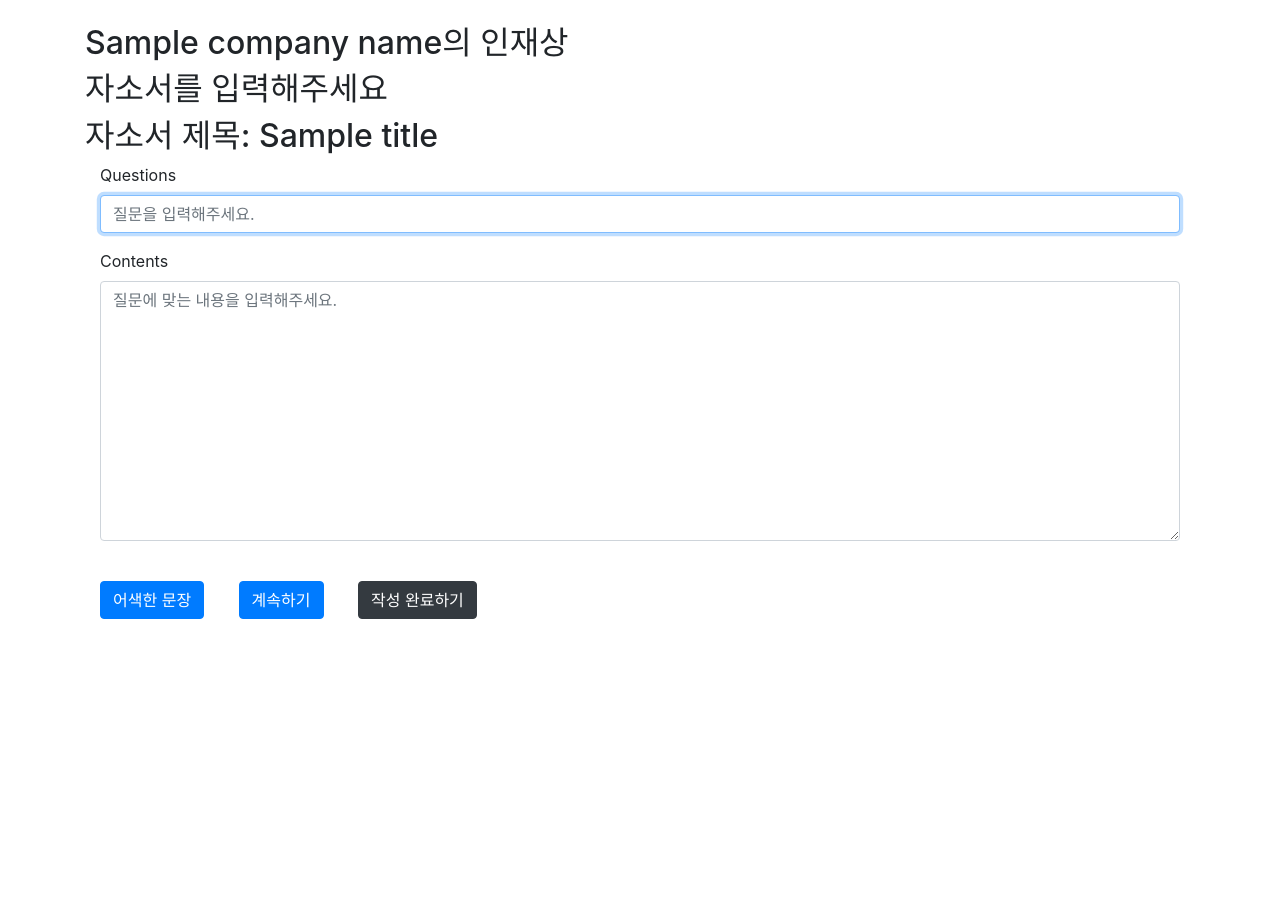
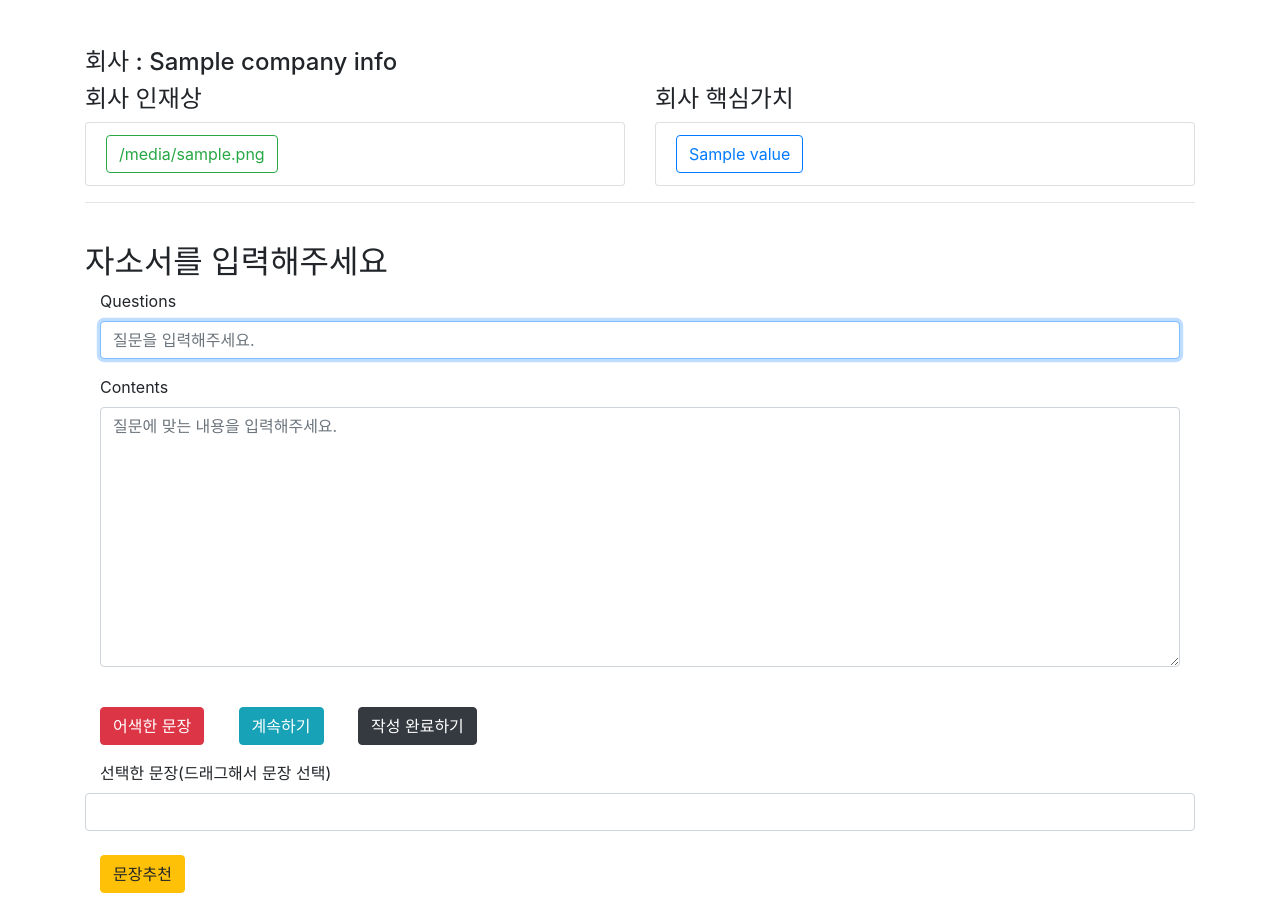
Before and after one commit to Juyoung4/JasoseoAI_project, a Flask app: template 4.web/re-ai/flaskr/templates/jasoWrite.html in a window 1280 px wide. Shown: the part 56-965 px from the top of the page. Before the commit the page ends 675 px from the top, so only its background shows below. Run offline with Flask 2, Linux system fonts and the light colour scheme; the template is opened without the code that fills it: most values are stand-ins (such as "Sample title", 1, 10 or a date in 2020); some libraries are stand-ins or nearby versions.

Commit message:
[ADD] ALL

```diff
--- a/4.web/re-ai/flaskr/templates/jasoWrite.html
+++ b/4.web/re-ai/flaskr/templates/jasoWrite.html
@@ -2,34 +2,56 @@
 
 {% block content %}
 <div class="container">
-    <form class="form-horizontal" method="post" action="/write">
+    <br><br>
+    <h4>회사 : {{CompanyInfo.Name}}</h4>
+    <div class="row">
+        <div class="col-6">
+            <h4>회사 인재상</h4>
+            <ul class="list-group list-group-horizontal">
+                <li class="list-group-item">
+                {% for image in CompanyInfo.ImageQ %}
+                    <button type="button" class="btn btn-outline-success" style="display: inline-block">{{image}}</button>
+                {% endfor %}
+                </li>
+            </ul>
+        </div>
+        <div class="col-6">
+            <h4>회사 핵심가치</h4>
+            <ul class="list-group list-group-horizontal">
+                <li class="list-group-item">
+                {% for value in CompanyInfo.Cvalue %}
+                    <button type="button" class="btn btn-outline-primary" style="display: inline-block">{{value}}</button>
+                {% endfor %}
+                </li>
+            </ul>
+        </div>
+    </div>
+    <hr width = "100%"><br>
+
+    <form class="form-horizontal" method="post" action="jasosul.jasoWrite">
       <fieldset>
-          <!-- Form Name -->
-          <br>
-          <h2>{{CompanyName}}의 인재상</h2>
           <h2>자소서를 입력해주세요</h2>
-          <h2>자소서 제목: {{title}}</h2>
+          <!-- <h5>자소서 제목: {{title}}</h5> -->
           <!-- Text input-->
           <div class="form-group">
-              <label class="col-md-12" for="txtTitle">Questions</label>
+              <label class="col-md-12" for="question">Questions</label>
               <div class="col-md-12">
-                  <input id="txtTitle" name="question" type="text" placeholder="질문을 입력해주세요." class="form-control input-md", autofocus required><!--required : 공백입력시 경고-->
+                  <input id="question" name="question" type="text" placeholder="질문을 입력해주세요." class="form-control input-md", autofocus required><!--required : 공백입력시 경고-->
               </div>
           </div>
           <!-- Textarea -->
           <div class="form-group">
-              <label class="col-md-12" for="txtPost">Contents</label>
+              <label class="col-md-12" for="content">Contents</label>
               <div class="col-md-12">
-                  <textarea class="form-control" id="txtPost" name="content" placeholder="질문에 맞는 내용을 입력해주세요." style="height:260px;" required></textarea>
+                  <textarea class="form-control" id="content" name="content" placeholder="질문에 맞는 내용을 입력해주세요." style="height:260px;" required></textarea>
               </div>
           </div>
-
 
           <!-- 어색한 Button -->
           <div class="form-group" style="display: inline-block">
           <label class="col-md-12 control-label" for="ackwardbutton"></label>
           <div class="col-md-12">
-              <input id="ackwardbutton" name="ackwardbutton" class="btn btn-primary" type="button" value="어색한 문장">
+              <input id="ackwardbutton" name="ackwardbutton" class="btn btn-danger" type="button" value="어색한 문장" onclick="sendContent()">
           </div>
           </div>
 
@@ -37,7 +59,7 @@
           <div class="form-group" style="display: inline-block">
               <label class="col-md-12 control-label" for="continuebutton"></label>
               <div class="col-md-12">
-                  <input id="continuebutton" name="continuebutton" class="btn btn-primary" type="button" value="계속하기">
+                  <input id="continuebutton" name="continuebutton" class="btn btn-info" type="button" value="계속하기">
               </div>
           </div>
           <!-- Button 2 작성 완료하기 -->
@@ -49,5 +71,82 @@
         </div>
       </fieldset>
   </form>
+
+  <label class="col-md-12" for="DragPlace">선택한 문장(드래그해서 문장 선택) </label>
+    <input id="DragTEXT" name="DragTEXT" type="text" class="form-control input-md"></input>
+
+    <!-- 문장 추천 Button -->
+    <div class="form-group" style="display: inline-block">
+        <label class="col-md-12 control-label" for="recommendbutton"></label>
+        <div class="col-md-12">
+            <button type="button" id="recommendbutton" name="recommendbutton" class="btn btn-warning" onclick="sendSentence()">문장추천</button>
+        </div>
+    </div>
+    <div id="list"></div>
 </div>
 {% endblock %}
+
+{% block scripts %}
+<script type="text/javascript">
+    function selectText() {
+        var selectionText = "";
+        if (document.getSelection) {
+            selectionText = document.getSelection();
+        } else if (document.selection) {
+            selectionText = document.selection.createRange().text;
+        }
+        return selectionText;
+    }
+
+    document.onmouseup = function() {
+        document.getElementById("DragTEXT").value = selectText();
+    }
+</script>
+
+<script>
+    function sendSentence(){ //문장 보내기
+        var recommendText=$('#DragTEXT').val(); //입력문장
+
+        var postdata = {
+            'recommendText': recommendText
+        }
+
+        $.ajax({
+            type: 'POST',
+            url: '{{url_for("jasosul.jasoRecommend")}}',
+            data: JSON.stringify(postdata),
+            dataType : 'JSON',
+            contentType: "application/json",
+            success: function(data){
+                alert('성공! 데이터 값:' + data.recommendResults)
+            },
+            error: function(request, status, error){
+                alert('ajax 통신 실패')
+                alert(error);
+            }
+        })
+    }
+
+    function sendContent(){ //문단 보내기
+        var content=$('#content').val(); //입력문단
+
+        var postdata = {
+            'AwkContent':content
+        }
+        $.ajax({
+            type: 'POST',
+            url: '{{url_for("jasosul.jasoAwkFind")}}',
+            data: JSON.stringify(postdata),
+            dataType : 'JSON',
+            contentType: "application/json",
+            success: function(data){
+                alert('성공! 데이터 값:' + data.result['content'])
+            },
+            error: function(request, status, error){
+                alert('ajax 통신 실패')
+                alert(error);
+            }
+        })
+    }
+</script>
+{% endblock %}
```
Also changed, not shown: 4.web/re-ai/flaskr/jasosul.py (+40 -3 lines), 4.web/re-ai/instance/flaskr.sqlite.
